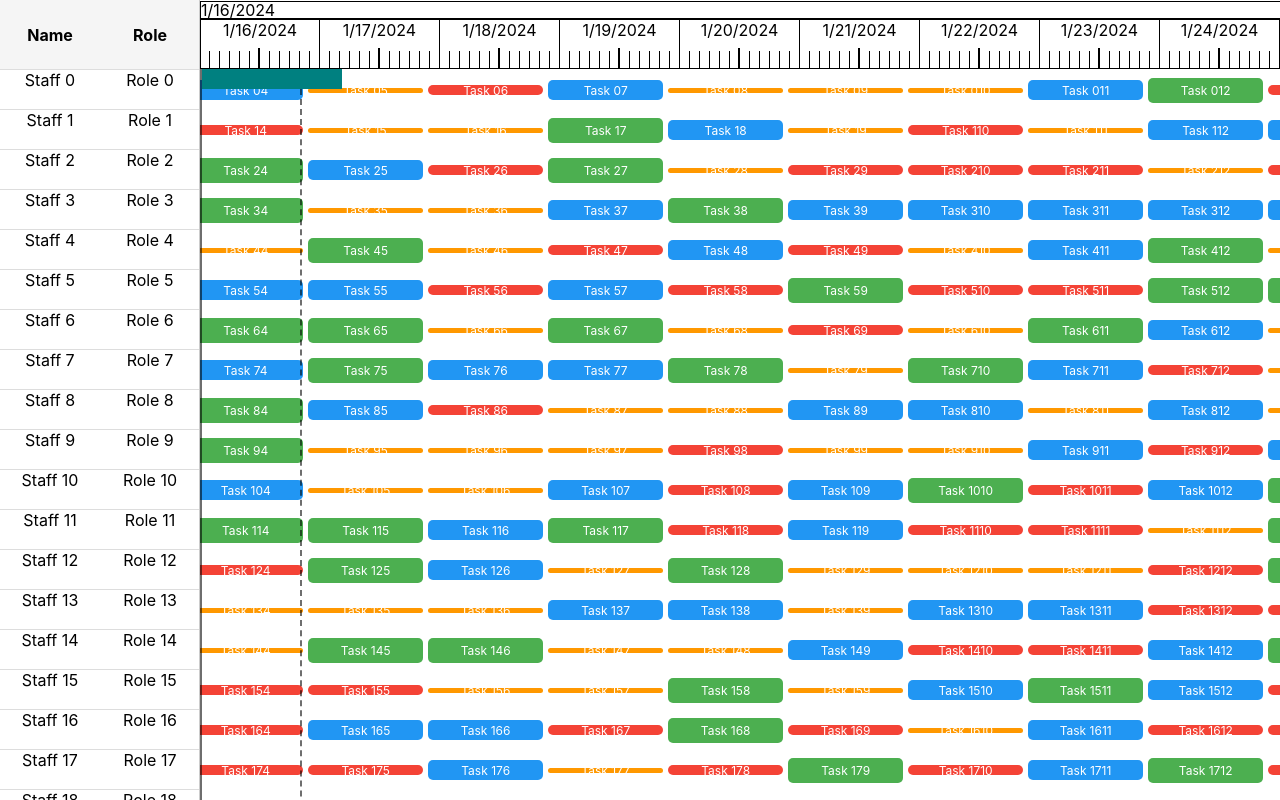
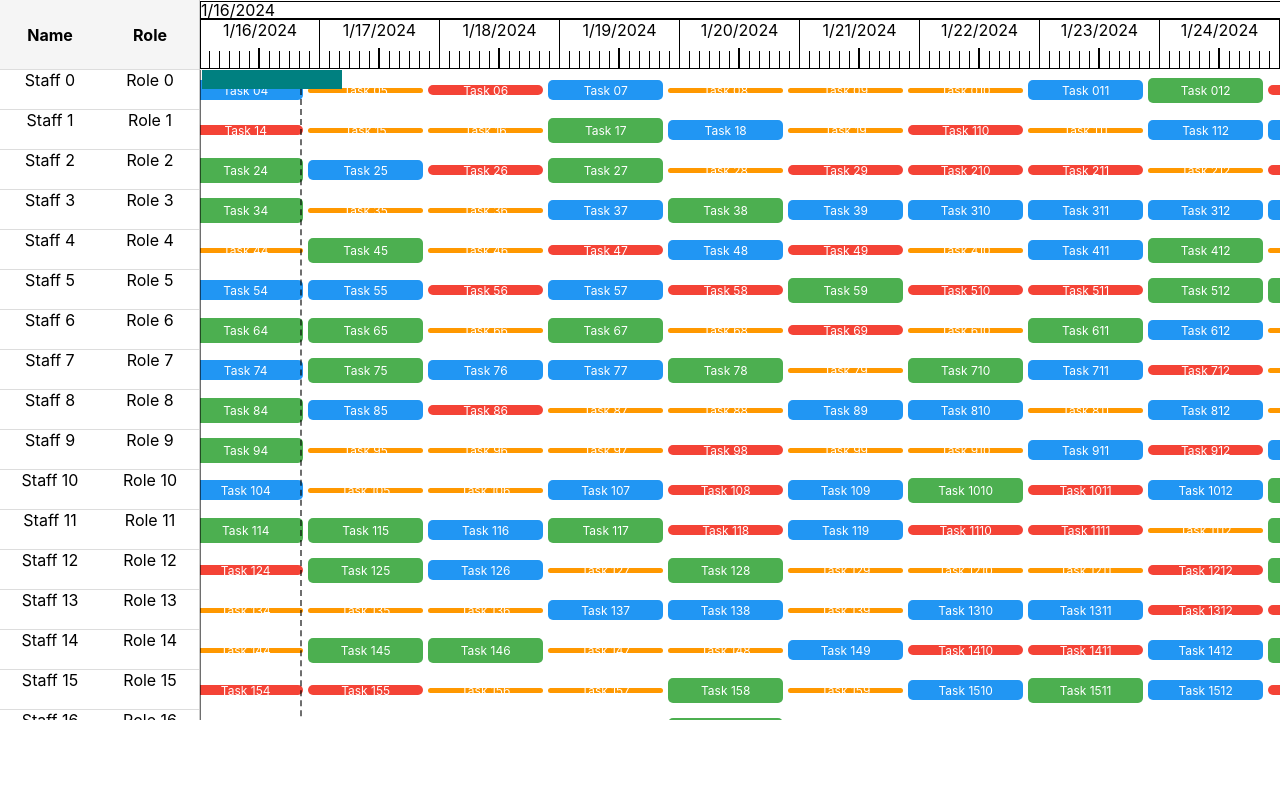
Before and after one commit to boreshiv/react-gantt, a React (Create React App) app: page / in a window 1280 px wide. Built offline with nearby package versions, Linux system fonts and the light colour scheme.

Commit message:
blinking css animation added

```diff
--- a/src/components/Gantt/GanttChart.css
+++ b/src/components/Gantt/GanttChart.css
@@ -1,7 +1,7 @@
 /* GanttChart.css */
 .gantt-container {
   display: flex;
-    height: 100vh;
+  height: 90vh;
   width: 100vw;
   overflow-y: auto;
 }
@@ -14,52 +14,45 @@
   border-right: 1px solid #ccc;
   cursor: pointer;
 }
-  .staff-table th, .staff-table td {
-    /* padding: 8px; */
-    border-bottom: 1px solid #ddd;
-    text-align: left;
+
+.timeline {
+  z-index: 2;
 }
 
-  .staff-table tbody tr:hover {
-    background-color: #f5f5f5;
-    cursor: pointer;
-  }
-  .trow{
-    height: 25px;
-  }
-  .tdes{
-    height: 40px;
-  }
-  .chart{
+.chart {
   display: flex;
   flex-direction: column;
-    overflow:auto;
+  overflow: auto;
   flex: 1;
 
 }
+
 .chart-area {
-    /* Style your right chart area for tasks here */
   flex: 1;
   height: 100%;
   position: relative;
+  overflow: hidden;
 }
-  .chart-area-guideline{
+
+.chart-area-guideline {
   position: absolute;
   top: -1px;
   width: 2px;
-    border-right:2px dashed rgba(0, 0, 0, 0.568);
+  border-right: 2px dashed rgba(0, 0, 0, 0.568);
   z-index: 1;
   pointer-events: none;
 }
-  .chart-area-scaler{
+
+.chart-area-scaler {
   position: absolute;
   top: -1px;
-    width: 2px;
-    border-right:2px solid rgba(0, 0, 0, 0.568);
+  width: 1px;
+  border-right: 1px solid rgba(0, 0, 0, 0.568);
   z-index: 1;
   pointer-events: none;
 }
-  .chart-area-scaler-title{
+
+.chart-area-scaler-title {
   width: 140px;
   height: 20px;
   position: absolute;
@@ -69,3 +62,25 @@
   color: white;
   font-size: 12px;
 }
+
+.blink {
+  /* background-color: #e6f7ff; */
+  animation: blinker 1s linear infinite;
+}
+@keyframes blinker {
+  0% {
+   background: #e6f7ff;
+  }
+  20% {
+    background: #3881a2
+    }
+  50% {
+    background: #144f6a;
+  }
+  80% {
+    background: #3881a2;
+  }
+  100% {
+    background: #e6f7ff;
+  }
+}
```
Lines whose indentation alone changed are shown as unchanged.
